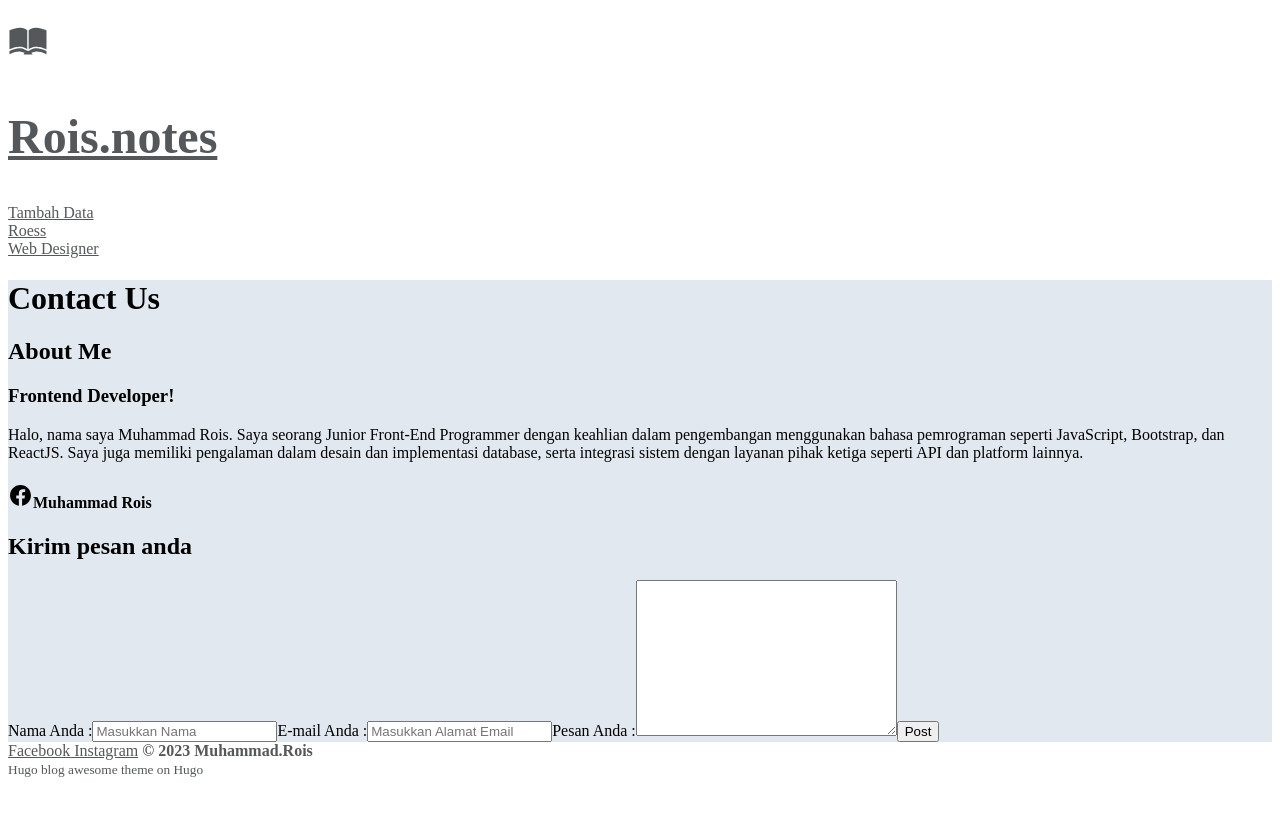
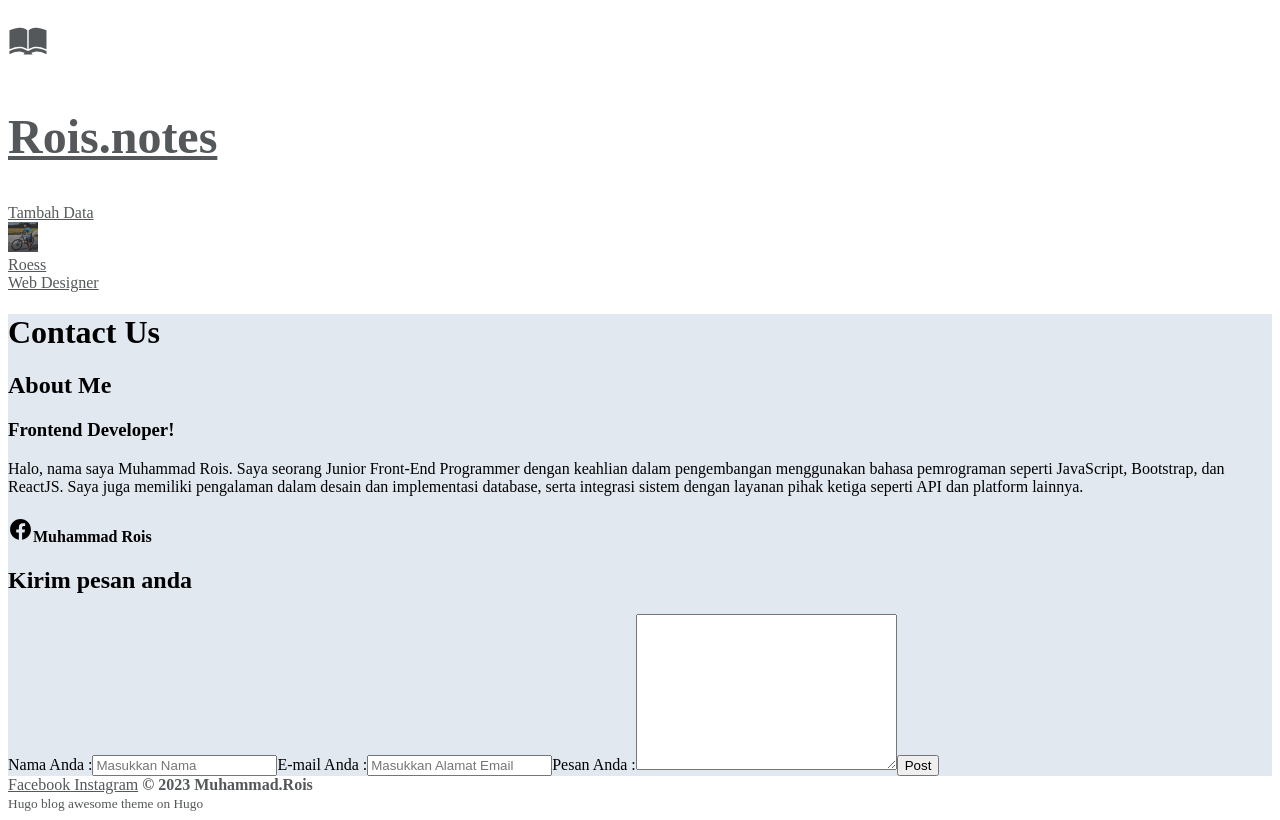
Before and after one commit to roismohammed/rois-notes, a React (Vite) app: page /contact in a window 1280 px wide. Built offline with nearby package versions, Linux system fonts and the light colour scheme.

Commit message:
di haderr

```diff
--- a/src/App.jsx
+++ b/src/App.jsx
@@ -13,7 +13,7 @@ function App() {
     <div>
       <Routes>
         <Route path="/" element={<Index />} />
-        <Route path="/detail1/:id" element={<Detail1/>}/>
+        <Route path="/detail1" element={<Detail1/>}/>
         <Route path="/tambah-data" element={<TambahData/>}/>
         <Route path="/data" element={<Data/>}/>
         <Route path="/contact" element={<Contact/>}/>
--- a/src/Index.jsx
+++ b/src/Index.jsx
@@ -50,7 +50,7 @@ class Index extends Component {
                                     <div className="list-group list-group-flush" style={{ color: ' #55585A' }}>
                                         <Link
                                             style={{ color: ' #55585A', fontSize: '16px' }}
-                                            to={'/detail1/'   }
+                                            to={'/detail1/'}
                                             className="list-group-item list-group-item-action active hover"
                                             aria-current="true"
                                         >
--- a/src/components/Header.jsx
+++ b/src/components/Header.jsx
@@ -10,13 +10,13 @@ export default function Header() {
                     <h1 className="navbar-brand navbar-brand-autodark d-none-navbar-horizontal pe-0 pe-md-3">
                         <Link to={'/'} className="nav-link navbar-brand-image">
                             <a>
-                                <GiOpenBook style={{ height: '40px', width: '40px',hover:'red' }} />
+                                <GiOpenBook style={{ height: '40px', width: '40px', hover: 'red' }} />
                             </a>
                             <h2 className="mt-3">Rois.notes</h2>
                         </Link>
                     </h1>
                     <div className="navbar-nav flex-row order-md-last">
-                    <div className="nav-item">
+                        <div className="nav-item">
                             <Link to={'/tambah-data'} className="nav-link d-flex lh-1 text-reset p-0">
                                 <div className="d-none d-xl-block ps-2">
                                     <div>Tambah Data</div>
@@ -25,10 +25,12 @@ export default function Header() {
                         </div>
                         <div className="nav-item">
                             <Link to={'/contact'} className="nav-link d-flex lh-1 text-reset p-0">
-                                <span
-                                    className="avatar avatar-sm"
-                                    style={{ backgroundImage: 'src/img/rois.jpeg' }}
-                                />
+                                <span className="avatar avatar-sm">
+                                    <img
+                                        src="./gowes.jpeg"
+                                        width={'80px'}
+                                        style={{height:'30px',width:'30px'}}/>
+                                </span>
                                 <div className="d-none d-xl-block ps-2">
                                     <div>Roess</div>
                                     <div className="mt-1 small text-muted">Web Designer</div>
--- a/src/pages/bagian-data/TambahData.jsx
+++ b/src/pages/bagian-data/TambahData.jsx
@@ -47,16 +47,12 @@ class TambahData extends Component {
                         <form onSubmit={this.handleSubmit}>
                             <h1>Tambah Data</h1>
                             <div className="col-md-4">
-                                <label>Kategori Buku:</label>
-                                <select
-                                    type='select'
-                                    className="form-control select">
-                                    <option >Pilih Ketegori</option>
-                                    <option >Pemrograman</option>
-                                    <option >Tektik Komputer Jaringan</option>
-                                    <option >Editing Video</option>
-                                    <option >Informasi Teknologi</option>
-                                </select>
+                                <label>Nama Buku:</label>
+                                <input
+                                    type="text"
+                                    className="form-control"
+                                    name="namaBuku"
+                                    onChange={this.handleChange} />
                                 <label>Judul:</label>
                                 <input
                                     type="text"
```
Also changed, not shown: public/gowes.jpeg (added).
